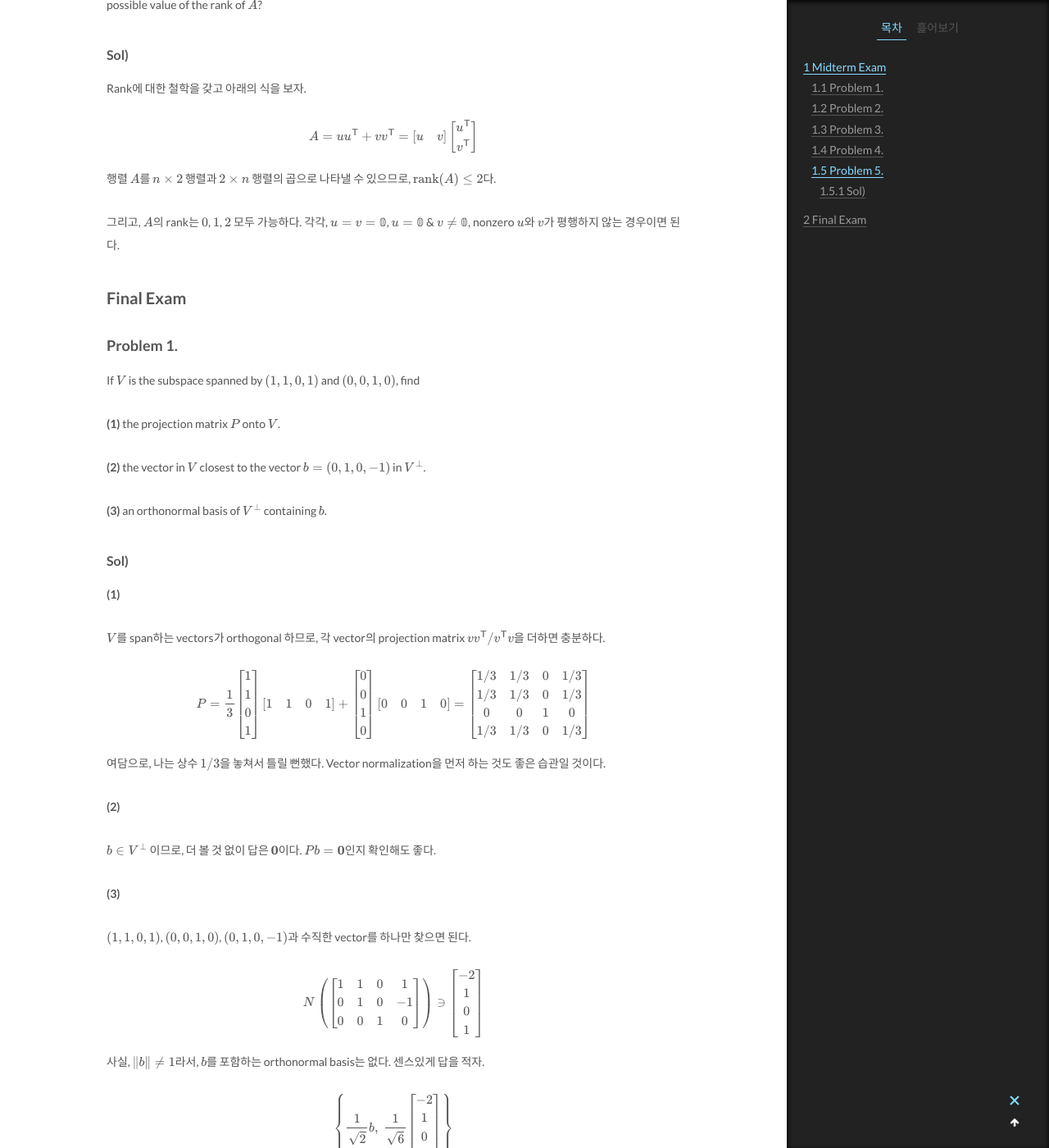
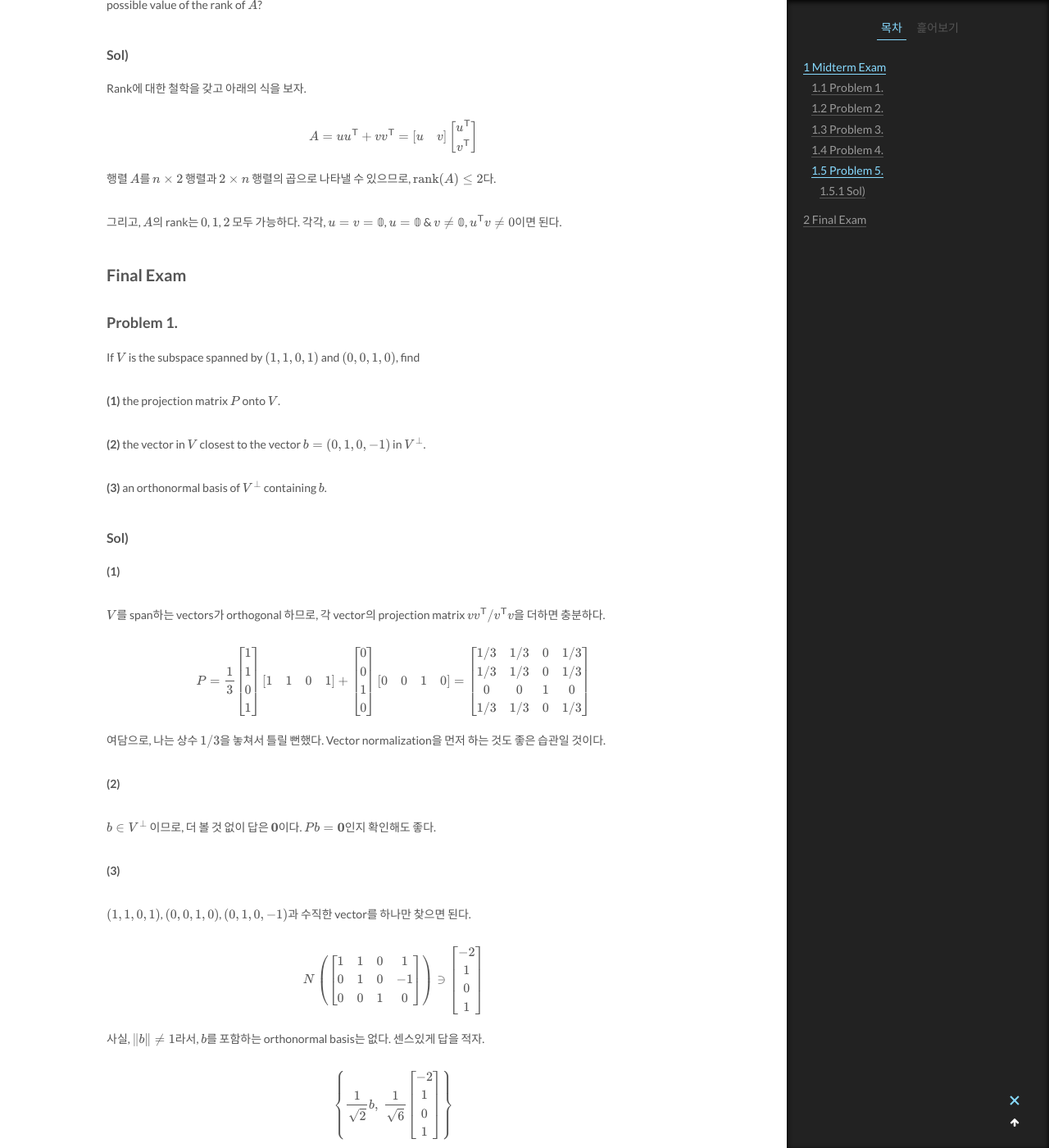
Before and after one commit to youngyojun/youngyojun.github.io, a Jekyll site: the page built from _posts/2023-01-05-2022-2-linear-algebra-review.md, in a window 1280 px wide and 1400 px high, scrolled down 4924 px. Shown: the whole window at 82% size. Built offline with Jekyll 4.4.1, drawn with Linux system fonts in a browser that asks for light colours; formulas are drawn with MathJax 3; comment, search, counter and statistics services are not loaded.

Commit message:
Update 2023-01-05-2022-2-linear-algebra-review.md

```diff
--- a/_posts/2023-01-05-2022-2-linear-algebra-review.md
+++ b/_posts/2023-01-05-2022-2-linear-algebra-review.md
@@ -518,7 +518,7 @@ $$
 
 행렬 $A$를 $n \times 2$ 행렬과 $2 \times n$ 행렬의 곱으로 나타낼 수 있으므로, $\text{rank}(A) \le 2$다.
 
-그리고, $A$의 rank는 $0$, $1$, $2$ 모두 가능하다. 각각, $u = v = \mathbb{0}$, $u = \mathbb{0}$ & $v \ne \mathbb{0}$, nonzero $u$와 $v$가 평행하지 않는 경우이면 된다.
+그리고, $A$의 rank는 $0$, $1$, $2$ 모두 가능하다. 각각, $u = v = \mathbb{0}$, $u = \mathbb{0}$ & $v \ne \mathbb{0}$, $u^\mathsf{T} v \ne 0$이면 된다.
 
 
 
```
